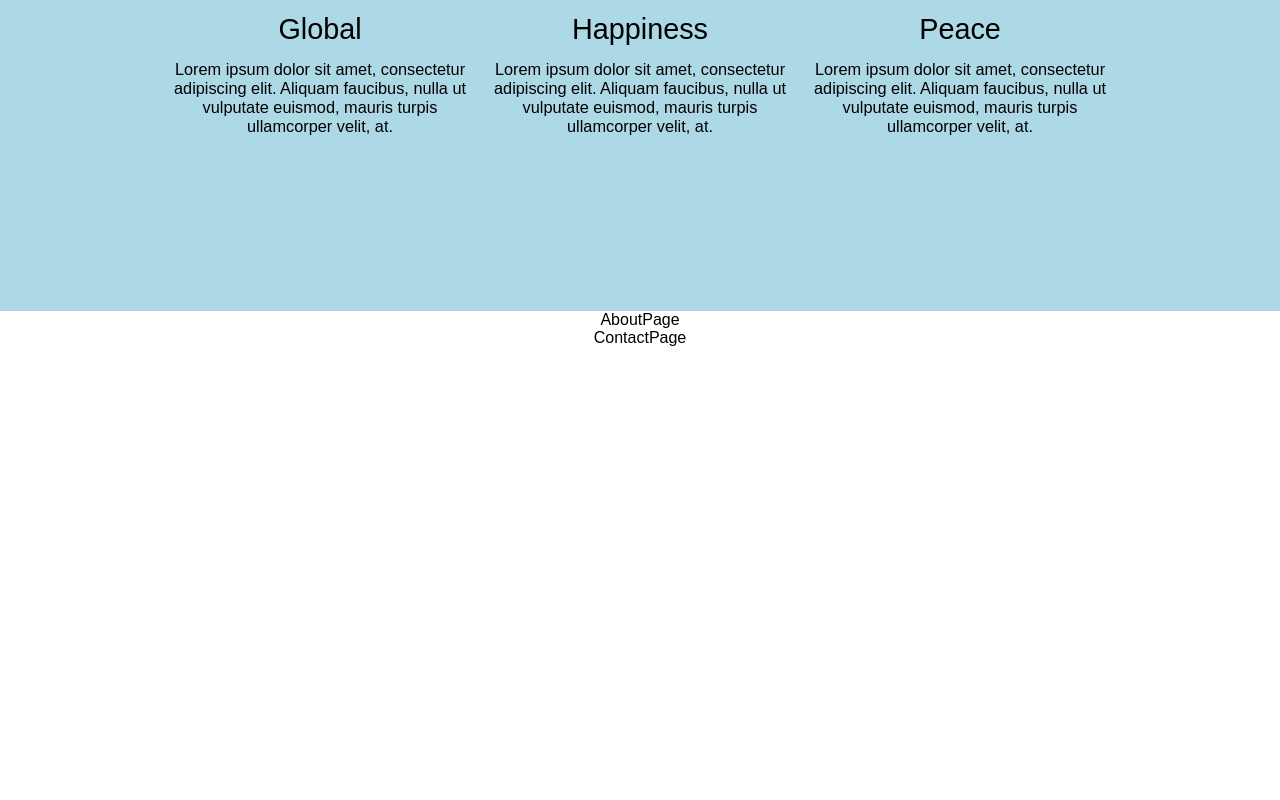
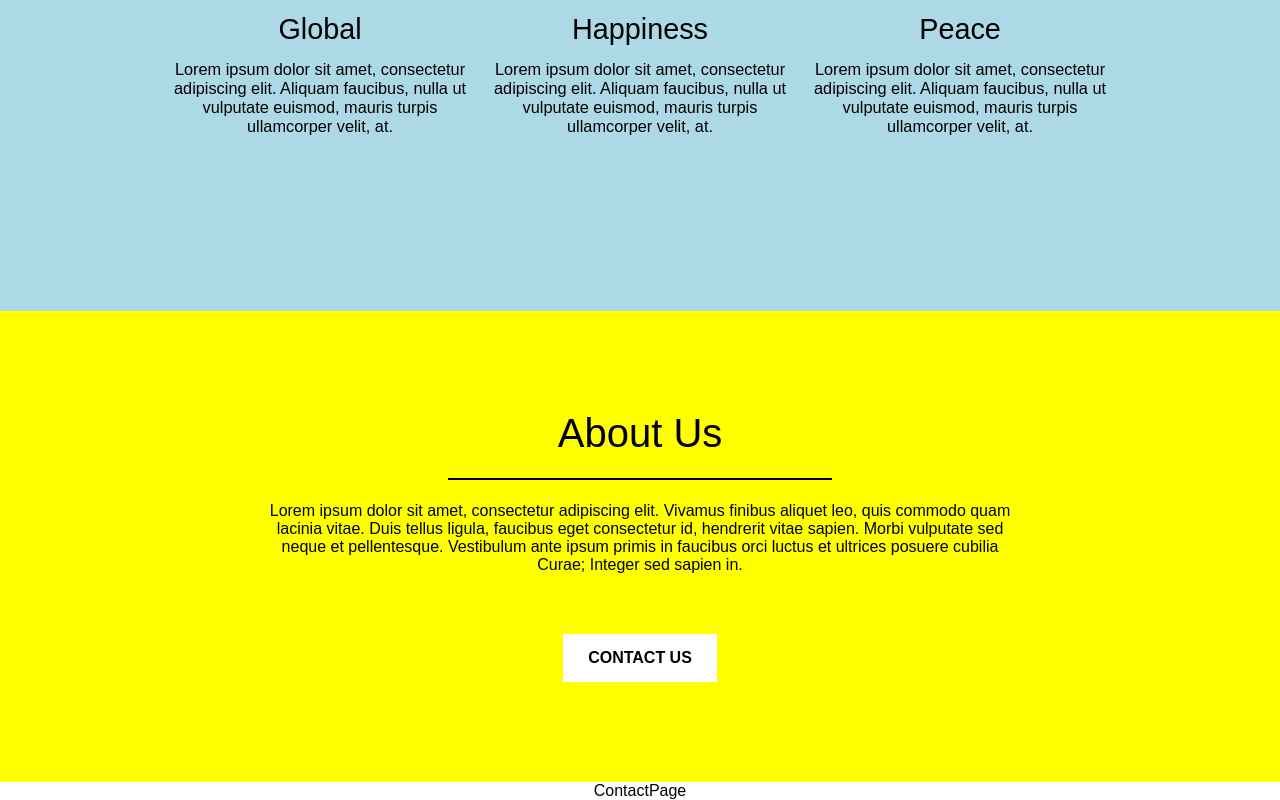
Before and after one commit to MatthieuNadeau96/Love-Landing-Page, a React (Create React App) app: page / in a window 1280 px wide. Shown: the part 866-1666 px from the top of the page. Before the commit the page ends 1213 px from the top, so only its background shows below. Built offline with nearby package versions, Linux system fonts and the light colour scheme.

Commit message:
Added the About Section

```diff
--- a/src/App.css
+++ b/src/App.css
@@ -194,5 +194,42 @@
     margin-top: 40px;
   }
 }
+.aboutPage {
+  background-color: yellow;
+}
+.aboutPage .aboutContainer {
+  padding: 100px 0 100px 0;
+  width: 60%;
+  margin: 0 auto;
+}
+.aboutPage .aboutContainer .title {
+  font-size: 40px;
+  padding-bottom: 2px;
+}
+.aboutPage .aboutContainer .underline {
+  border-bottom: 2px solid black;
+  width: 50%;
+  margin: 20px auto;
+}
+.aboutPage .aboutContainer .text {
+  padding-top: 2px;
+}
+.aboutPage .aboutContainer .aboutButton {
+  margin: 60px auto 0 auto;
+}
+.aboutPage .aboutContainer .aboutButton button {
+  padding: 15px 25px;
+  background: #fff;
+  border: none;
+  font-size: 1em;
+  text-transform: uppercase;
+  font-weight: bold;
+}
+
+@media (max-width: 750px) {
+  .aboutPage .aboutContainer {
+    width: 80%;
+  }
+}
 
 /*# sourceMappingURL=app.css.map */
--- a/src/App.scss
+++ b/src/App.scss
@@ -224,3 +224,49 @@
     }
   }
 }
+
+
+
+// ABOUT PAGE //
+
+
+
+.aboutPage {
+  background-color: yellow;
+  .aboutContainer {
+    padding: 100px 0 100px 0;
+    width: 60%;
+    margin: 0 auto;
+    .title {
+      font-size: 40px;
+      padding-bottom: 2px;
+    }
+    .underline {
+      border-bottom: 2px solid black;
+      width: 50%;
+      margin: 20px auto;
+    }
+    .text {
+      padding-top: 2px;
+    }
+    .aboutButton {
+      margin: 60px auto 0 auto;
+      button {
+        padding: 15px 25px;
+        background: #fff;
+        border: none;
+        font-size: 1em;
+        text-transform: uppercase;
+        font-weight: bold;
+      }
+    }
+  }
+}
+
+@media (max-width: 750px) {
+  .aboutPage {
+    .aboutContainer {
+      width: 80%;
+    }
+  }
+}
--- a/src/Components/_About/AboutPage.js
+++ b/src/Components/_About/AboutPage.js
@@ -4,7 +4,16 @@ class AboutPage extends Component {
 
   render() {
     return (
-      <div>AboutPage</div>
+      <div className="aboutPage">
+        <div className="aboutContainer">
+          <div className="title">About Us</div>
+          <div className="underline"/>
+          <div className="text">Lorem ipsum dolor sit amet, consectetur adipiscing elit. Vivamus finibus aliquet leo, quis commodo quam lacinia vitae. Duis tellus ligula, faucibus eget consectetur id, hendrerit vitae sapien. Morbi vulputate sed neque et pellentesque. Vestibulum ante ipsum primis in faucibus orci luctus et ultrices posuere cubilia Curae; Integer sed sapien in.</div>
+          <div className="aboutButton">
+            <button>Contact Us</button>
+          </div>
+        </div>
+      </div>
     );
   }
 
```
Also changed, not shown: 1 other file (tests, documents, lock files or other folders).
